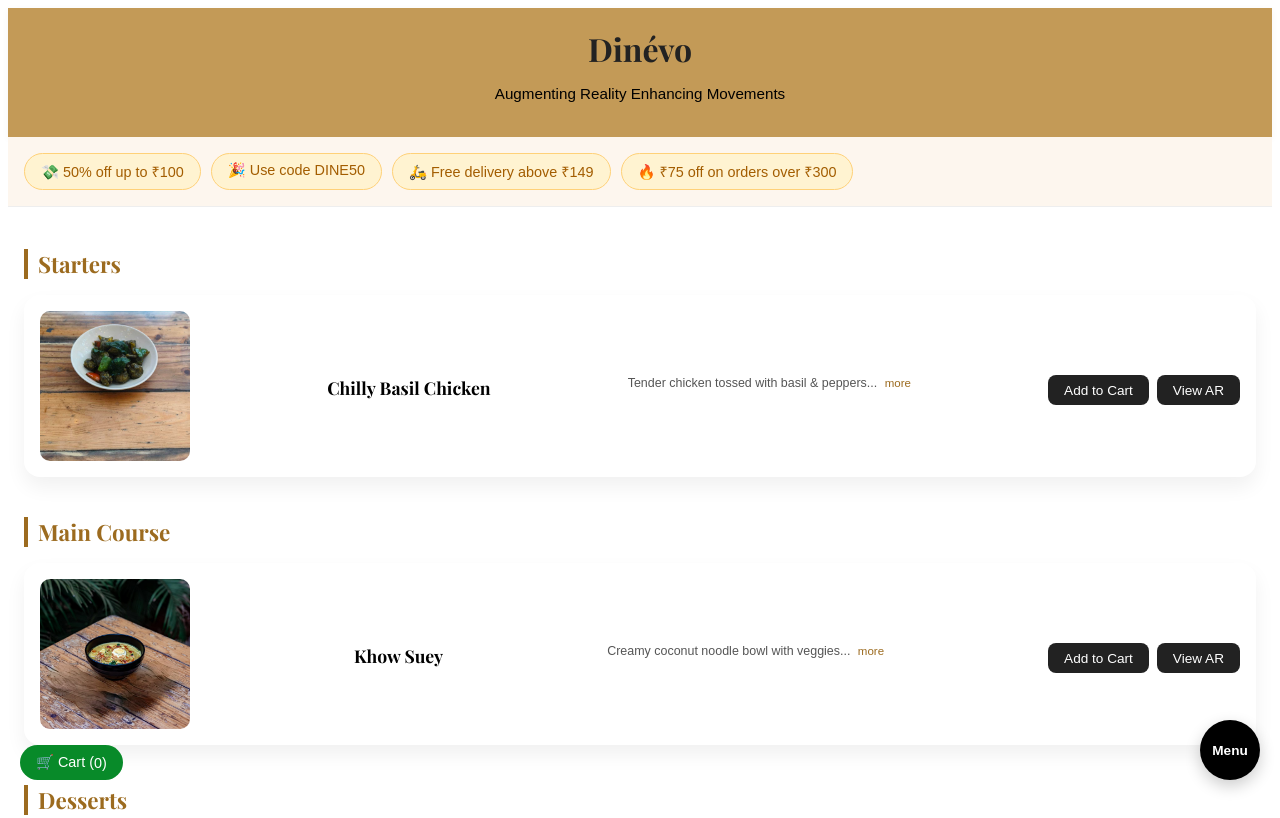
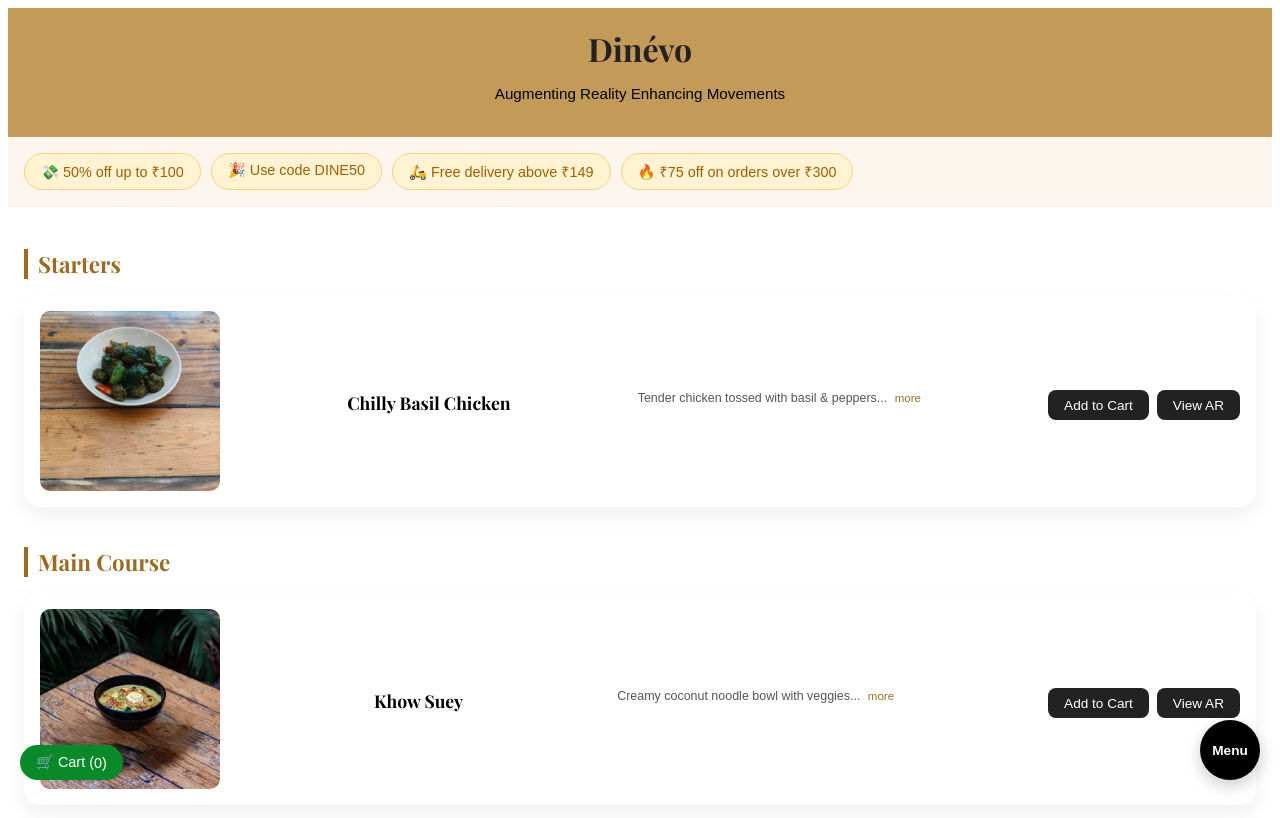
Before and after one commit to Dinevo218/Dineve, a plain HTML site: page index.html in a window 1280 px wide. Shown: the top 818 px of the page. Drawn offline with nearby package versions, Linux system fonts and the light colour scheme.

Commit message:
Add files via upload

```diff
--- a/style.css
+++ b/style.css
@@ -53,7 +53,7 @@ h1 {
   box-shadow: 0 10px 20px rgba(0, 0, 0, 0.06);
   padding: 1rem;
   margin-bottom: 1.5rem;
-  gap: 16px;
+  gap: 10px;
   transition: transform 0.3s;
 }
 
@@ -62,8 +62,8 @@ h1 {
 }
 
 .dish img {
-  width: 150px;
-  height: 150px;
+  width: 180px;
+  height: 180px;
   object-fit: cover;
   border-radius: 10px;
   margin: 0;
```
